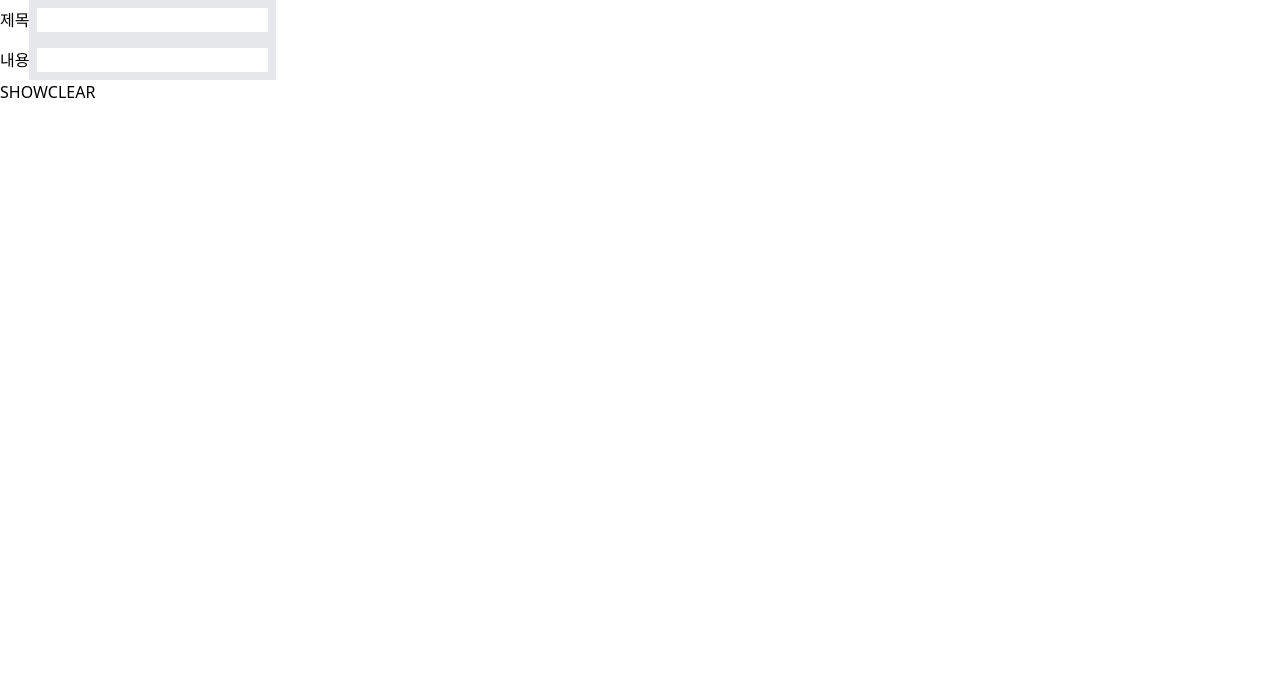
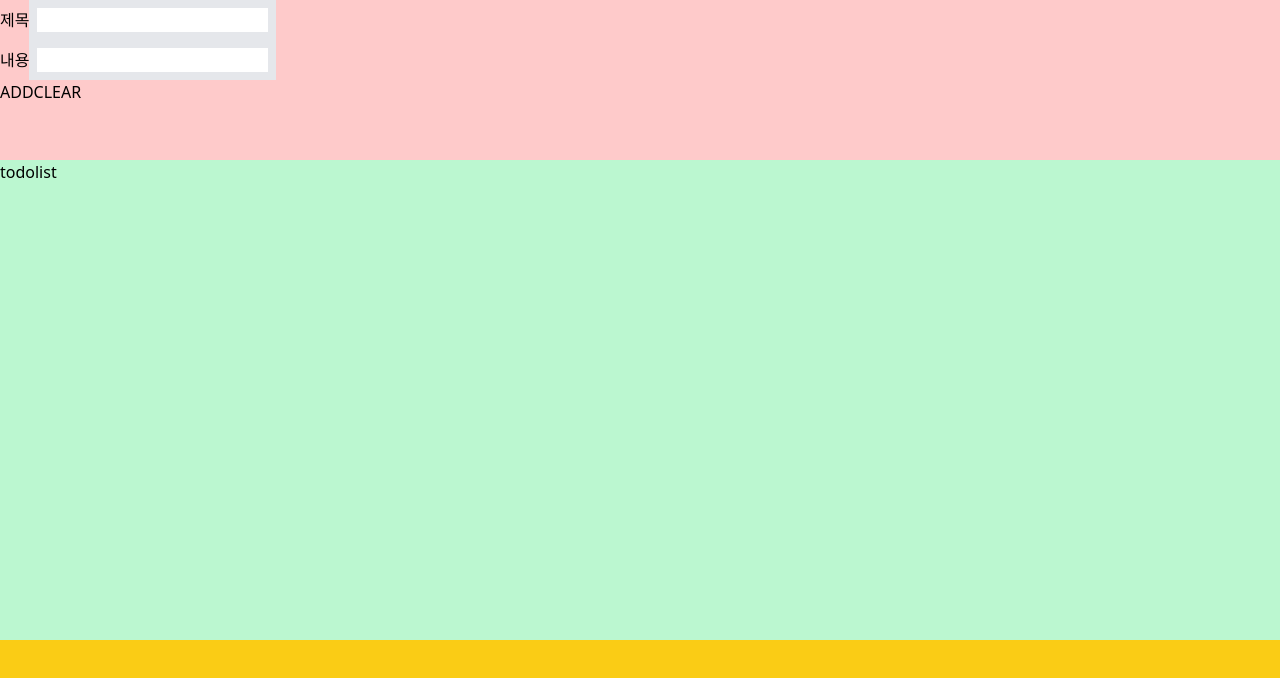
Before and after one commit to niftus13/r01, a React (Create React App) app: page / in a window 1280 px wide. Shown: the top 678 px of the page. Built offline with nearby package versions, Linux system fonts and the light colour scheme.

Commit message:
0629 -not modify

```diff
--- a/src/App.js
+++ b/src/App.js
@@ -3,6 +3,7 @@
 import ZCounter from "./components/zcounter";
 import SampleLayout from "./layout/SampleLayout";
 import TemplatePage from "./layout/TemplatePage";
+import Todo from "./todo";
 import TodoInput from "./todo/TodoInput";
 
 
@@ -10,7 +11,7 @@
   return (
 
     <div>
-      <TodoInput></TodoInput>
+      <Todo></Todo>
     </div>
   );
 }
--- a/src/todo/TodoInput.js
+++ b/src/todo/TodoInput.js
@@ -1,18 +1,23 @@
 import { useState } from "react";
 
 const initState = {title : '', content: ''}
+let tno = 1
 
-const TodoInput = () => {
+// 4 addTodo 함수 받아오기
+const TodoInput = ({addTodo}) => {
 
-    const [obj, setObj] = useState(initState)
+    const [obj, setObj] = useState({...initState})
 
     const handleChange = (e) => {
         obj[e.target.name] = e.target.value
         setObj({...obj})
     }
-
-    const handleShow = () => {
+    // ADD 이름 바꾸기
+    // 5 tno 값 index로 전달, input tag clear
+    const handleAdd = () => {
         console.log(obj)
+        addTodo({...obj, tno: tno++})
+        setObj({...initState})
     }
 
     const handleClear = () => {
@@ -43,7 +48,8 @@
             />
         </div>
         <div>
-            <button onClick={handleShow}>SHOW</button>
+            {/* ADD 이름 바꾸기 */}
+            <button onClick={handleAdd}>ADD</button>
             <button onClick={handleClear}>CLEAR</button>
         </div>
         </>
--- /dev/null
+++ b/src/todo/TodoList.js
@@ -0,0 +1,27 @@
+
+
+// 2 list 생성
+// 7 필요한 데이터 받기
+const TodoList = ({arr, removeFn}) => {
+    return (
+        <div>
+            todolist
+            {/* todo 구현 */}
+            <ul>
+                {arr.map(todo => <li className="m-3 text-3xl p-3"
+                key={todo.tno}>
+                {todo.tno} - {todo.title}
+                {/* 8. delete버튼 구현 */}
+                <button className=" bg-red-600 "
+                // 파라미터 필요할땐  람다식
+                onClick={()=> removeFn(todo.tno)}
+                >DEL</button>
+                <button>modify</button>
+                </li>
+                )}
+            </ul>
+        </div>
+     );
+}
+
+export default TodoList;
--- a/src/todo/index.js
+++ b/src/todo/index.js
@@ -1,13 +1,37 @@
 
+// 1 todo index 생성 -> 컨테이너형
 
-
+import { useState } from "react";
+import TemplatePage from "../layout/TemplatePage";
+import TodoInput from "./TodoInput";
+import TodoList from "./TodoList";
 
 
 const Todo = () => {
+    //3 todo 배열
+    const [todoArr, setTodoArr] = useState([])
+
+    // 4 addTodo 함수 받아오기
+    const addTodo = (newTodo) =>{
+        console.log("addTodo", newTodo)
+
+        // 6 배열에 추가
+        setTodoArr([...todoArr, newTodo])
+    }
+
+    // 9. delete 버튼 함수
+    const removeTodo = (tno) => {
+        console.log("removeTodo", tno)
+
+        setTodoArr(todoArr.filter(todo => { return todo.tno !== tno}))
+    }
+
+
     return (
-        <div>
-
-        </div>
+        <TemplatePage>
+            <TodoInput addTodo={addTodo}></TodoInput>
+            <TodoList arr={todoArr} removeFn={removeTodo}></TodoList>
+        </TemplatePage>
       );
 }
 
```
